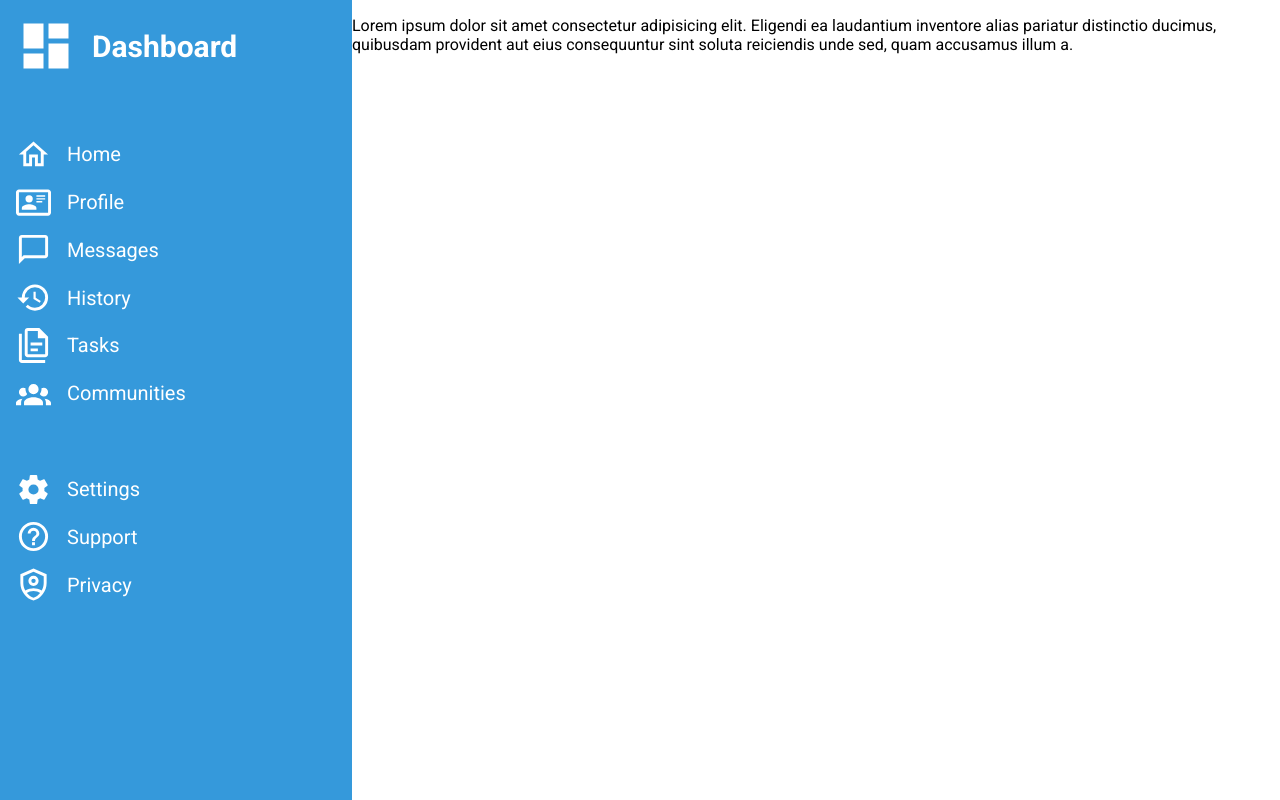
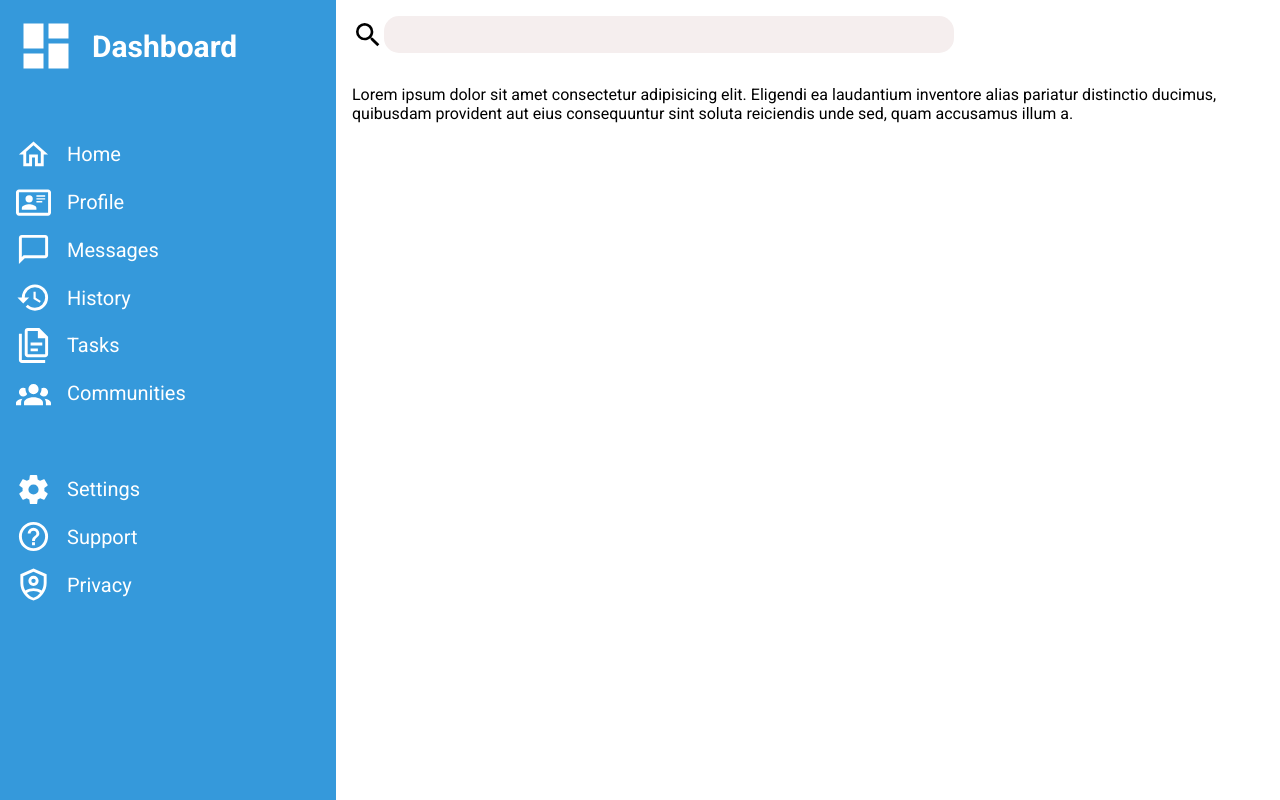
Before and after one commit to DunkDoge/Dashboard, a plain HTML site: page index.html in a window 1280 px wide. Drawn offline with Linux system fonts and the light colour scheme.

Commit message:
added search bar

```diff
--- a/index.html
+++ b/index.html
@@ -58,6 +58,16 @@
         </div>
     </nav>
 
+    <header>
+        <div class="search-bar">
+            <img src="assets/icons/magnify.svg" alt="search icon">
+            <input type="text"/>
+        </div>
+        <div class="account-info"></div>
+        <div class="header-hello"></div>
+        <div class="header-buttons"></div>
+    </header>
+
     <main>
         <p>Lorem ipsum dolor sit amet consectetur adipisicing elit. Eligendi ea laudantium inventore alias pariatur distinctio ducimus, quibusdam provident aut eius consequuntur sint soluta reiciendis unde sed, quam accusamus illum a.</p>
     </main>
--- a/styles.css
+++ b/styles.css
@@ -9,13 +9,13 @@ body {
     font-family: "Roboto", serif;
 }
 
-main {
+main, header {
     margin-left: 21rem;
     padding: 1rem;
 }
 
 #sidebar {
-    width: 20rem;
+    width: 19rem;
     height: 100vh;
     position: fixed;
     background-color: rgb(53, 153, 219);
@@ -27,7 +27,7 @@ main {
     gap: 3rem;
 }
 
-#sidebar svg, img {
+#sidebar svg, #sidebar img {
     max-width: 35px;
     max-height: 35px;
     filter: invert(100%);
@@ -46,9 +46,38 @@ main {
     cursor: pointer;
 }
 
+#sidebar p:hover {
+    text-decoration: underline;
+}
+
 .logo {
     display: flex;
     align-items: center;
     gap: 1rem;
     cursor: pointer;
 }
+
+
+/* HEADER */
+
+header {
+    display: grid;
+    grid-template: auto 1fr / 2fr 1fr;
+}
+
+.search-bar {
+    display: flex;
+    align-items: center;
+}
+
+.search-bar input {
+    width: 90%;
+    border-radius: 15px;
+    border-style: none;
+    background-color: rgb(245, 238, 238);
+    padding: 0.7rem;
+}
+
+.search-bar img {
+    max-height: 2rem;
+}
```
Also changed, not shown: assets/icons/magnify.svg (added).
